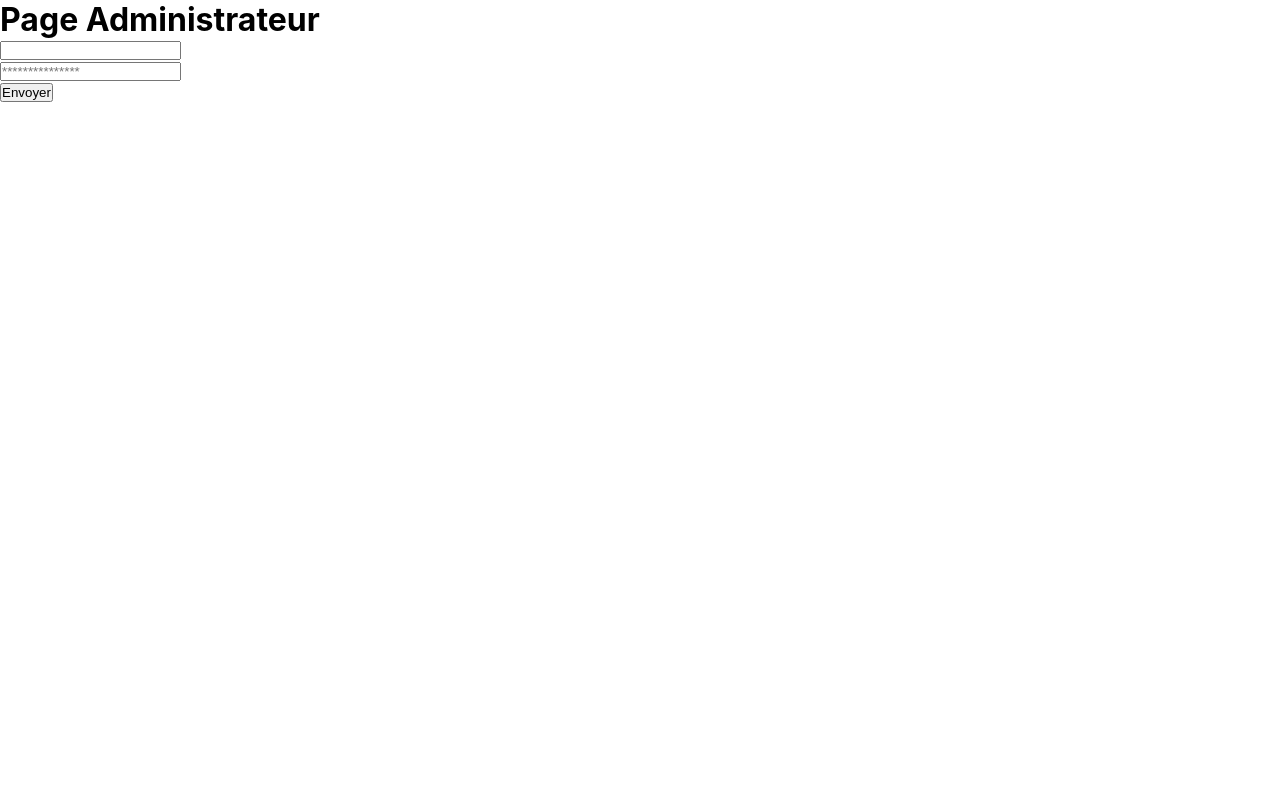
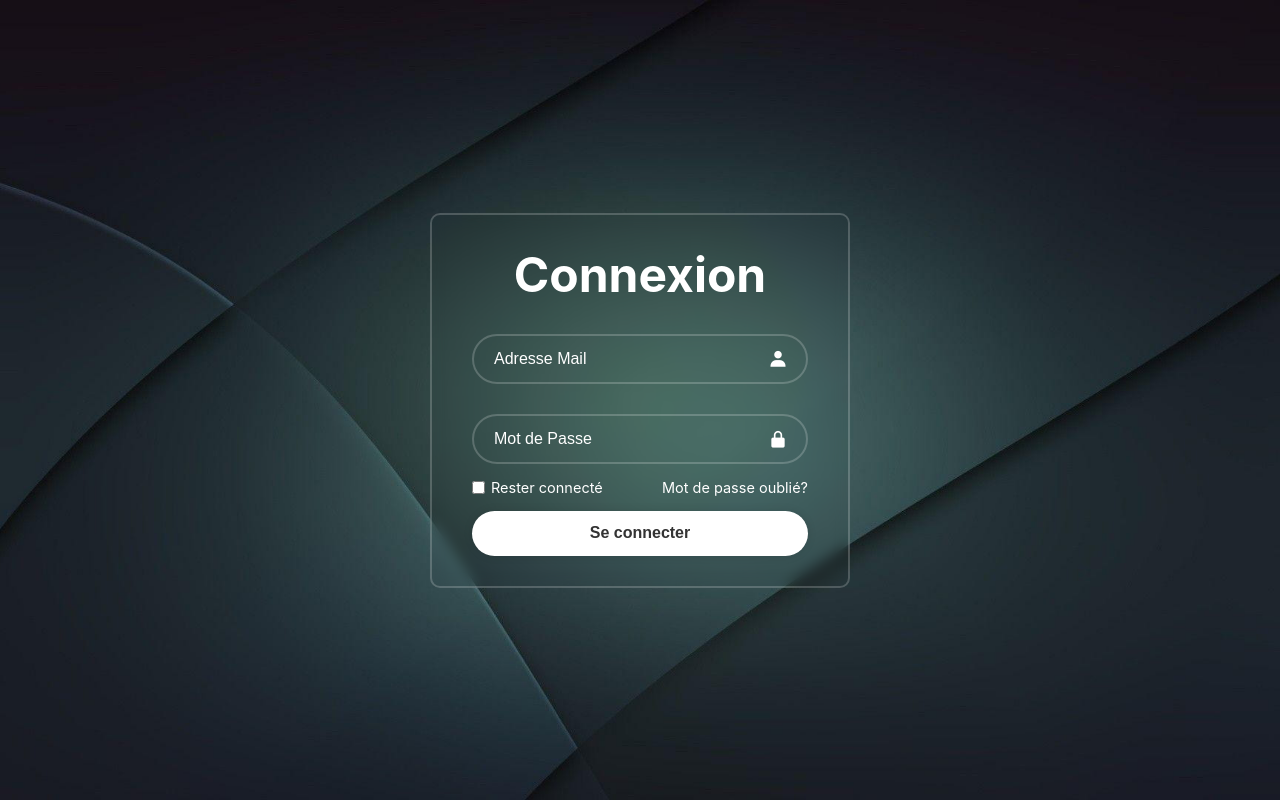
Before and after one commit to DBKDev/cmexpo, a React (Create React App) app in the folder React/cmexpo/: page /auth/login in a window 1280 px wide. Built offline with nearby package versions, Linux system fonts and the light colour scheme.

Commit message:
Interface de Connexion Admin Finis

```diff
--- a/React/cmexpo/public/index.html
+++ b/React/cmexpo/public/index.html
@@ -10,6 +10,7 @@
       content="Web site created using create-react-app"
     />
     <link rel="apple-touch-icon" href="%PUBLIC_URL%/logo192.png" />
+    <link href='https://unpkg.com/boxicons@2.1.4/css/boxicons.min.css' rel='stylesheet'>
     <!--
       manifest.json provides metadata used when your web app is installed on a
       user's mobile device or desktop. See https://developers.google.com/web/fundamentals/web-app-manifest/
--- /dev/null
+++ b/React/cmexpo/src/Styles/Administrateur/auth.css
@@ -0,0 +1,131 @@
+@import url('https://fonts.googleapis.com/css2?family=Inter:wght@100..900&display=swap');
+@import url("https://fonts.googleapis.com/css2?family=Poppins:wght@300;400;500;600;700;800;900&display=swap");
+
+
+* {
+    box-sizing: border-box;
+    margin: 0;
+    padding: 0;
+    text-decoration: none;
+    list-style: none;
+    outline: none;
+    /* border: 1px solid red; */
+    scroll-behavior: smooth;
+    user-select: none;
+}
+
+:root {
+    --rouge: #E12734;
+    --blanc: #FFF;
+}
+
+
+@media screen and (min-width: 320px) {
+    .back-test {
+        width: 100%;
+        height: 100vh;
+        display: flex;
+        justify-content: center;
+        align-items: center;
+        background: url(../../../public/images/pxfuel.jpg);
+        background-size: cover;
+        background-position: center;
+    }
+
+
+    .wrapper {
+        width: 420px;
+        background: transparent;
+        border: 2px solid rgba(255, 255, 255, .2);
+        backdrop-filter: blur(7px);
+        color: #fff;
+        border-radius: 10px;
+        padding: 30px 40px;
+    }
+
+    .wrapper {
+        font-size: 24px;
+        text-align: center;
+    }
+
+    .wrapper .input-box {
+        position: relative;
+        width: 100%;
+        height: 50px;
+        margin: 30px 0;
+    }
+
+    .input-box input {
+        width: 100%;
+        height: 100%;
+        background: transparent;
+        border: none;
+        outline: none;
+        border: 2px solid rgba(255, 255, 255, .2);
+        border-radius: 40px;
+        font-size: 16px;
+        color: #fff;
+        padding: 20px 45px 20px 20px;
+    }
+
+    .input-box input::placeholder {
+        color: #fff;
+    }
+
+    .input-box i {
+        position: absolute;
+        right: 20px;
+        top: 50%;
+        transform: translateY(-50%);
+        font-size: 20px;
+    }
+
+    .wrapper .remember-forgot {
+        display: flex;
+        justify-content: space-between;
+        font-size: 14.5px;
+        margin: -15px 0 15px;
+    }
+
+    .remember-forgot label input {
+        accent-color: #fff;
+        margin-right: 3px;
+    }
+
+    .remember-forgot a {
+        color: #fff;
+        text-decoration: none;
+    }
+
+    .remember-forgot a:hover {
+        text-decoration: underline;
+    }
+
+    .wrapper .btn {
+        width: 100%;
+        height: 45px;
+        background: #fff;
+        border: none;
+        outline: none;
+        border-radius: 40px;
+        box-shadow: 0 0 10px rgba(0, 0, 0, .1);
+        cursor: pointer;
+        font-size: 16px;
+        color: #333;
+        font-weight: 600;
+    }
+
+    .wrapper .btn:hover {
+        background: #d2d2d2;
+    }
+
+    .input-box input:focus {
+        border: 2px solid #fff;
+    }
+
+    .remember-forgot-coche {
+        display: flex;
+        justify-content: center;
+        gap: 6px;
+    }
+}
--- a/React/cmexpo/src/Views/AuthPage.jsx
+++ b/React/cmexpo/src/Views/AuthPage.jsx
@@ -2,7 +2,7 @@ import React, { useState } from 'react';
 // import axios from 'axios';
 import { useNavigate } from 'react-router-dom';
 import connexionService from '../Services/connexionService';
-
+import "../Styles/Administrateur/auth.css"
 import { accountService } from '../Services/account_service';
 
 const AuthPage = () => {
@@ -19,17 +19,7 @@ const AuthPage = () => {
         setConnexion({ ...connexion, [name]: value });
     };
 
-    // const onSubmit = (e) => {
-    //     e.preventDefault();
-    //     console.log(connexion);
-    //     axios.post('http://localhost:8080/connexion/login', connexion)
-    //         .then(res => {
-    //             console.log(res)
-    //             accountService.saveToken(res.data.access_token)
-    //             navigation("/admin")
-    //         })
-    //         .catch(err => console.error(err))
-    // };
+
 
     const handleConn = async (e) => {
         e.preventDefault();
@@ -48,19 +38,35 @@ const AuthPage = () => {
 
     return (
         <>
-            <h1>Page Administrateur</h1>
+            <div className='back-test'>
+                <div class="wrapper">
+                    <form action="" class="Login">
+                        <h1>Connexion</h1>
+                        <div class="input-box">
+                            <input type="text" placeholder="Adresse Mail" name='emailco' required value={connexion.emailco} onChange={handleChange} />
+                            <i class='bx bxs-user'></i>
+                        </div>
+                        <div class="input-box">
+                            <input type="password" placeholder="Mot de Passe" name="passwordco" value={connexion.passwordco} onChange={handleChange} required />
+                            <i class='bx bxs-lock-alt'></i>
+                        </div>
 
-            <form >
-                <div>
-                    <label htmlFor="Adresse Mail"></label>
-                    <input type="email" name='emailco' value={connexion.emailco} onChange={handleChange} />
+                        <div class="remember-forgot">
+                            <div className='remember-forgot-coche'>
+                                <input type="checkbox" name="coche" />
+                                <label htmlFor="">Rester connecté</label>
+                            </div>
+                            <a href="#">Mot de passe oublié?</a>
+                        </div>
+
+                        <button type="submit" class="btn" onClick={handleConn}>Se connecter</button>
+
+
+
+                    </form>
                 </div>
-                <div>
-                    <label htmlFor="Mot de Passe"></label>
-                    <input type="password" name="passwordco" placeholder='***************' value={connexion.passwordco} onChange={handleChange} />
-                </div>
-                <button type='submit' onClick={handleConn} >Envoyer</button>
-            </form>
+            </div>
+
         </>
 
 
```
Also changed, not shown: React/cmexpo/public/images/pxfuel.jpg (added).
